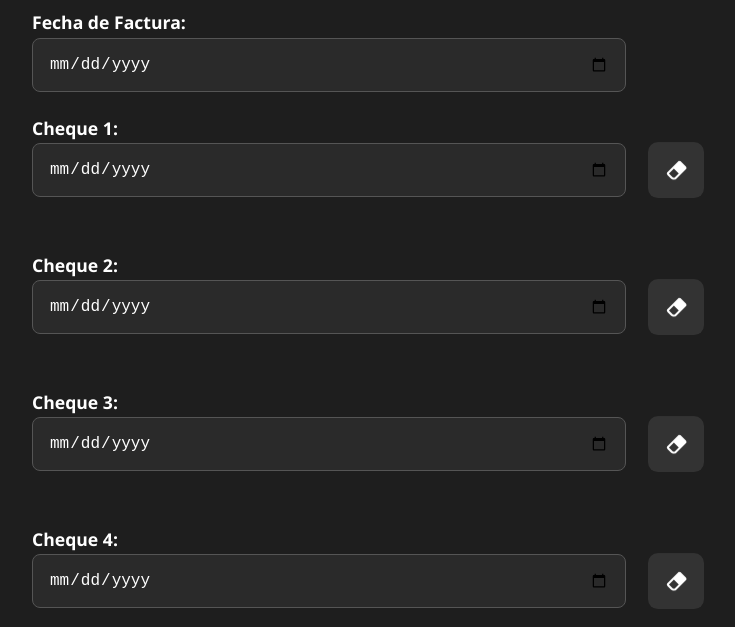
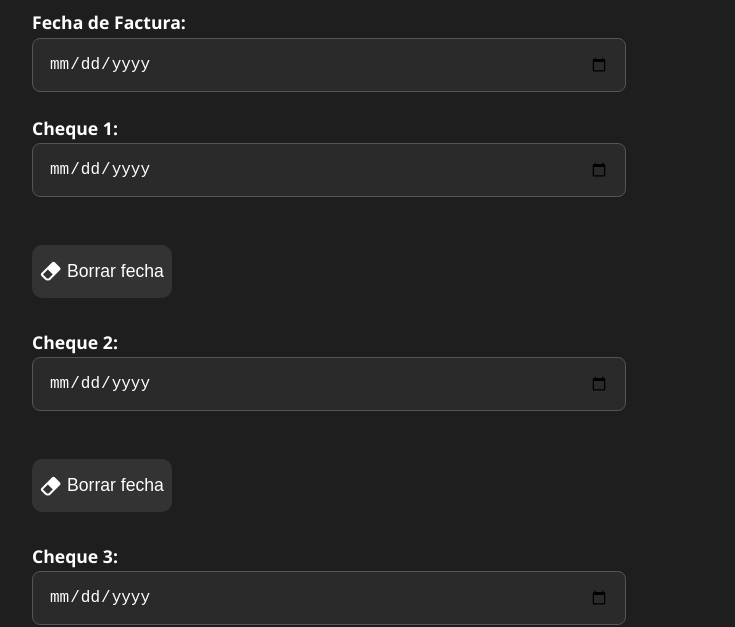
Before and after one commit to agustinlina/chequerachecker, a website: page index.html in a window 1280 px wide. Shown: the part 185-812 px from the top of the page, without its empty margins (258-993 px from the left). Drawn offline with Linux system fonts and the light colour scheme.

Commit message:
arreglanding

```diff
--- a/script.js
+++ b/script.js
@@ -24,15 +24,14 @@ document.addEventListener('DOMContentLoaded', () => {
 
     // Botón para borrar la fecha del cheque
     const deleteButton = document.createElement('button')
-    deleteButton.style.backgroundImage = 'url(./goma.png)'
+    // deleteButton.style.backgroundImage = 'url(./goma.png)'
+    deleteButton.innerHTML = '<div style="display:flex;align-items:center;justify-content:center;gap:6px"><img src="./goma.png"><span>Borrar fecha</span></div>'
     deleteButton.style.backgroundRepeat = 'no-repeat'
     deleteButton.classList.add('delete-cheque-button')
-    deleteButton.style.width = '36px'
-    deleteButton.style.height = '36px'
+    deleteButton.style.width = 'fit-content'
     deleteButton.style.backgroundPosition = 'center'
-    deleteButton.style.position = 'absolute'
-    deleteButton.style.transform = 'translate(1100%,18%)'
-    deleteButton.style.padding = '28px'
+
+    deleteButton.style.padding = '16px 8px'
     deleteButton.addEventListener('click', () => {
       input.value = ''
       updateDaysRemaining()
--- a/styles.css
+++ b/styles.css
@@ -7,17 +7,15 @@ body {
   text-underline-offset: 4px;
 }
 
-header{
+header {
   display: flex;
   gap: 12px;
 }
-header a{
+header a {
   text-decoration: none;
   color: white;
   font-weight: 800;
 }
-
-
 
 .container {
   max-width: 700px;
```
